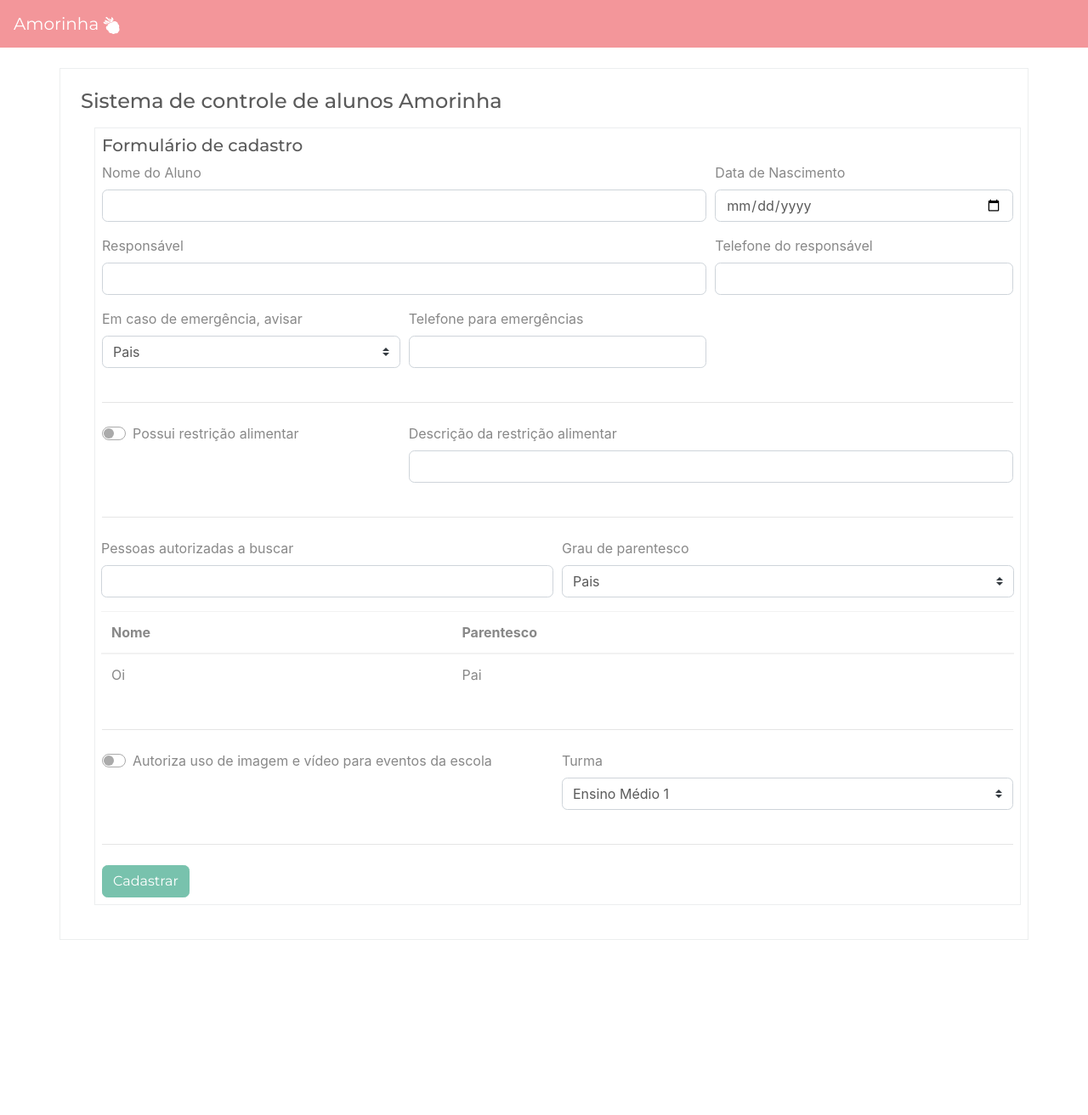
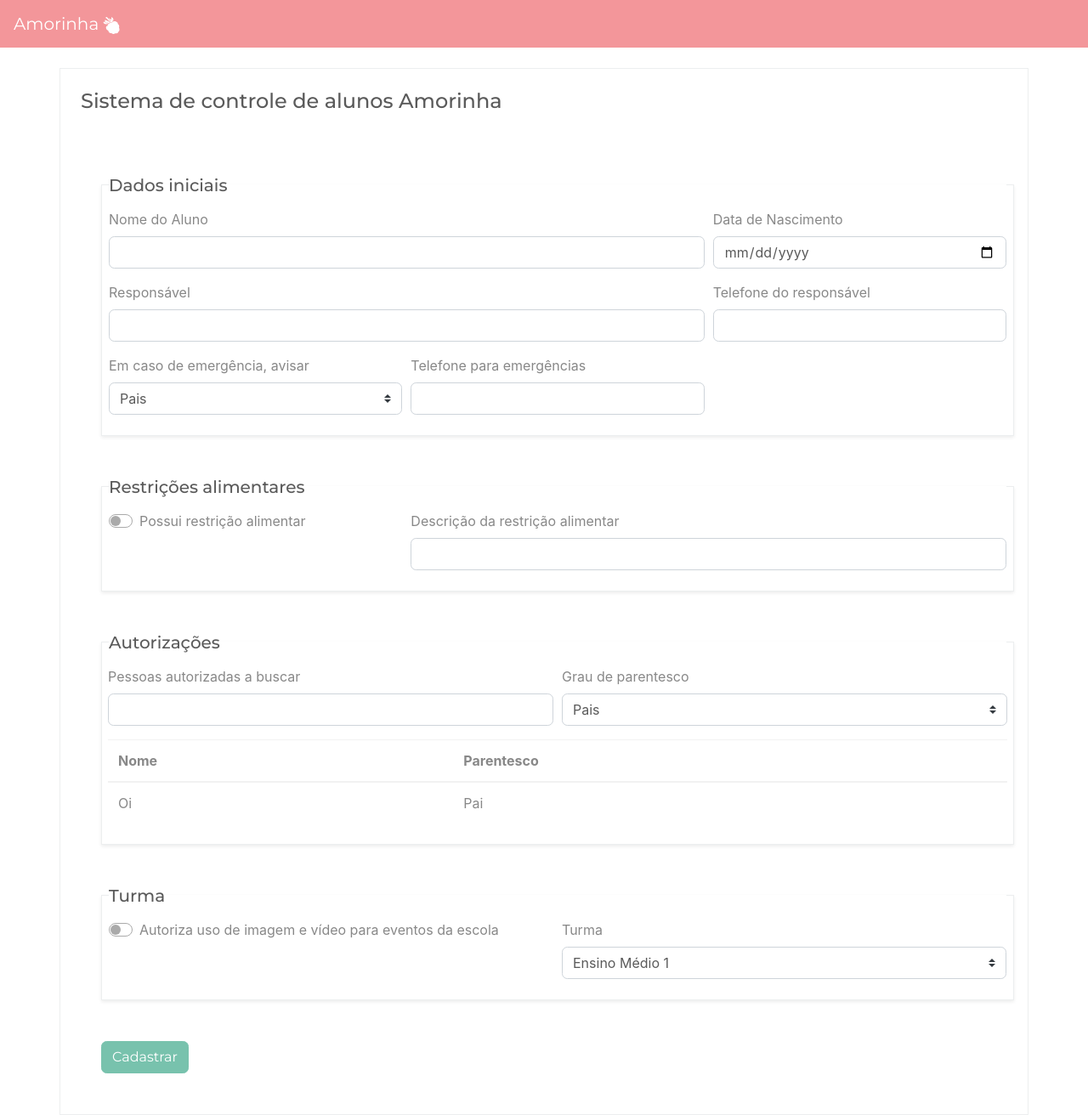
Before and after one commit to mikansc/escola_amorinha, a React (Create React App) app: page /estudantes/novo in a window 1280 px wide. Shown: the whole page at 85% size. Before the commit the page ends 1106 px from the top, so only its background shows below. Built offline with nearby package versions, Linux system fonts and the light colour scheme; what miragejs would draw is missing.

Commit message:
styles: change NewStudentForm structure

```diff
--- a/src/pages/NewStudentFormPage.jsx
+++ b/src/pages/NewStudentFormPage.jsx
@@ -13,9 +13,10 @@ import Cell from "../components/Table/Cell";
 
 const NewStudentFormPage = () => {
   return (
-    <section className="container m-3 p-2 border">
-      <h2 className="h5">Formulário de cadastro</h2>
+    <section className="container m-3 p-2 ">
       <form>
+        <fieldset className="mt-5 p-2 border shadow-sm">
+          <legend className="h5">Dados iniciais</legend>
           <FormRow>
             <TextField
               title="Nome do Aluno"
@@ -47,9 +48,10 @@ const NewStudentFormPage = () => {
             />
             <PhoneField title="Telefone para emergências" columns="4" />
           </FormRow>
+        </fieldset>
 
-        <hr className="my-4" />
-
+        <fieldset className="mt-5 p-2 border shadow-sm">
+          <legend className="h5">Restrições alimentares</legend>
           <FormRow>
             <ToggleField
               title="Possui restrição alimentar"
@@ -64,9 +66,10 @@ const NewStudentFormPage = () => {
               columns="8"
             />
           </FormRow>
+        </fieldset>
 
-        <hr className="my-4" />
-
+        <fieldset className="mt-5 p-2 border shadow-sm">
+          <legend className="h5">Autorizações</legend>
           <FormRow>
             <AuthorizedPeople
               inputTitle="Pessoas autorizadas a buscar"
@@ -84,9 +87,10 @@ const NewStudentFormPage = () => {
               </Table>
             </AuthorizedPeople>
           </FormRow>
+        </fieldset>
 
-        <hr className="my-4" />
-
+        <fieldset className="mt-5 p-2 border shadow-sm">
+          <legend className="h5">Turma</legend>
           <FormRow>
             <ToggleField
               title="Autoriza uso de imagem e vídeo para eventos da escola"
@@ -102,10 +106,9 @@ const NewStudentFormPage = () => {
               columns="6"
             />
           </FormRow>
+        </fieldset>
 
-        <hr className="my-4" />
-
-        <button type="submit" className="btn btn-primary">
+        <button type="submit" className="mt-5 btn btn-primary">
           Cadastrar
         </button>
       </form>
```
Lines whose indentation alone changed are shown as unchanged.
